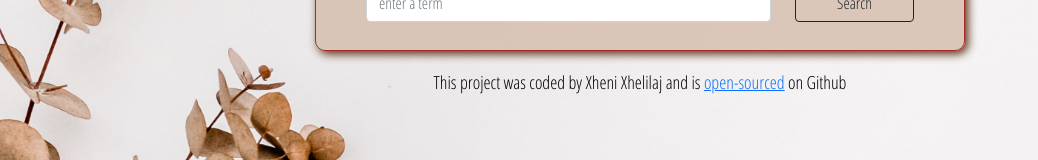
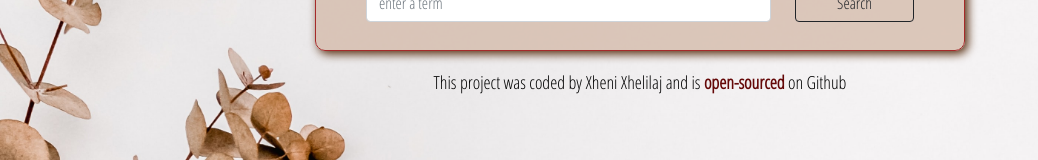
Before and after one commit to xhenixhelilaj/dictionary-react-project, a React (Create React App) app: page / in a window 1280 px wide. Shown: the part 299-459 px from the top of the page, without its empty margins (0-1038 px from the left). Built offline with nearby package versions, Linux system fonts and the light colour scheme.

Commit message:
changed link css

```diff
--- a/src/Dictionary.css
+++ b/src/Dictionary.css
@@ -28,10 +28,12 @@
     padding-bottom: 18px;
     font-family: 'Open Sans Condensed', sans-serif;
     font-size: 18px;
-
-
 }
-
+.center footer a {
+    text-decoration: none;
+    color: rgb(100, 7, 7);
+    font-weight: 600;
+}
 .center h1{
     font-family: 'Poppins', sans-serif;
     font-size: 28px;
```
